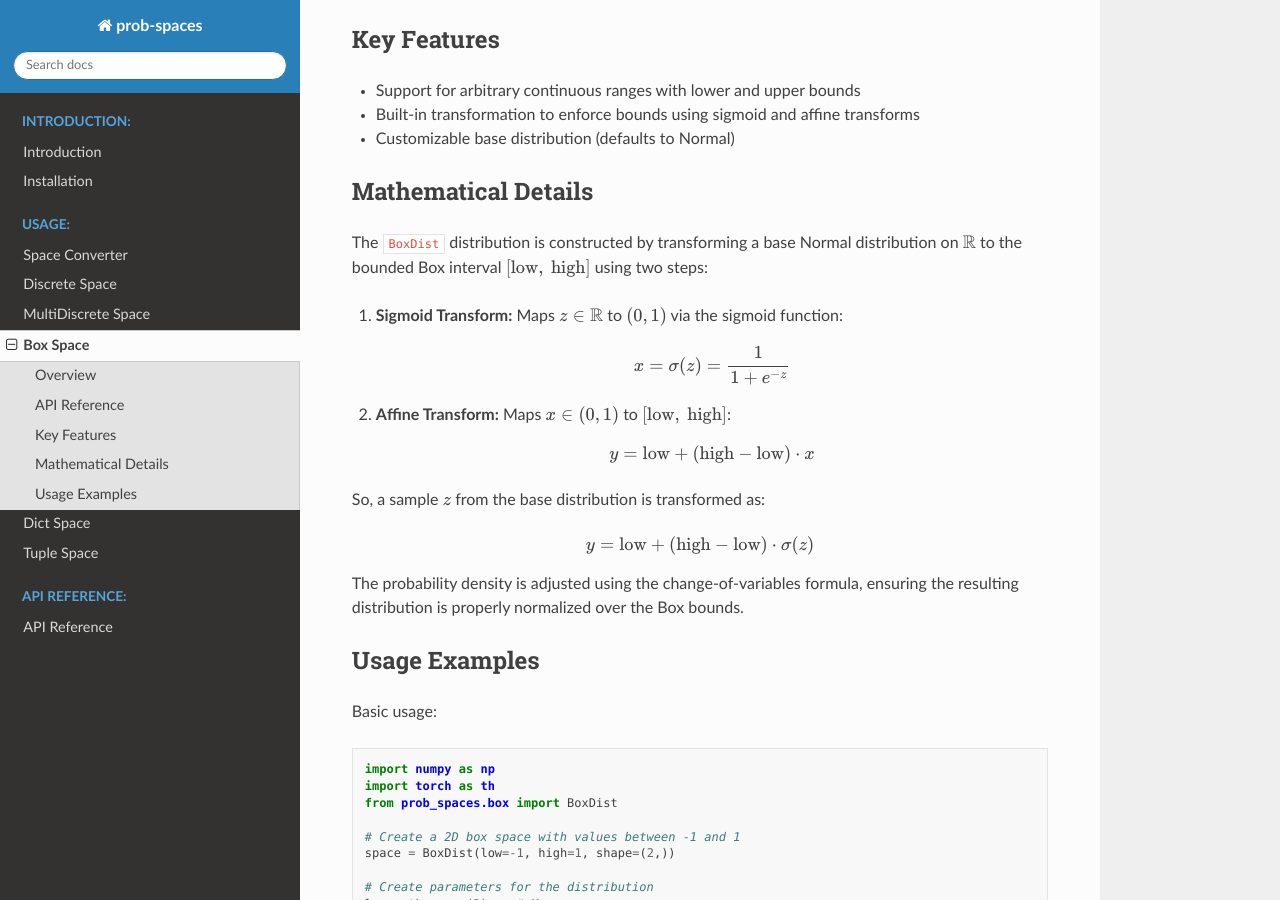
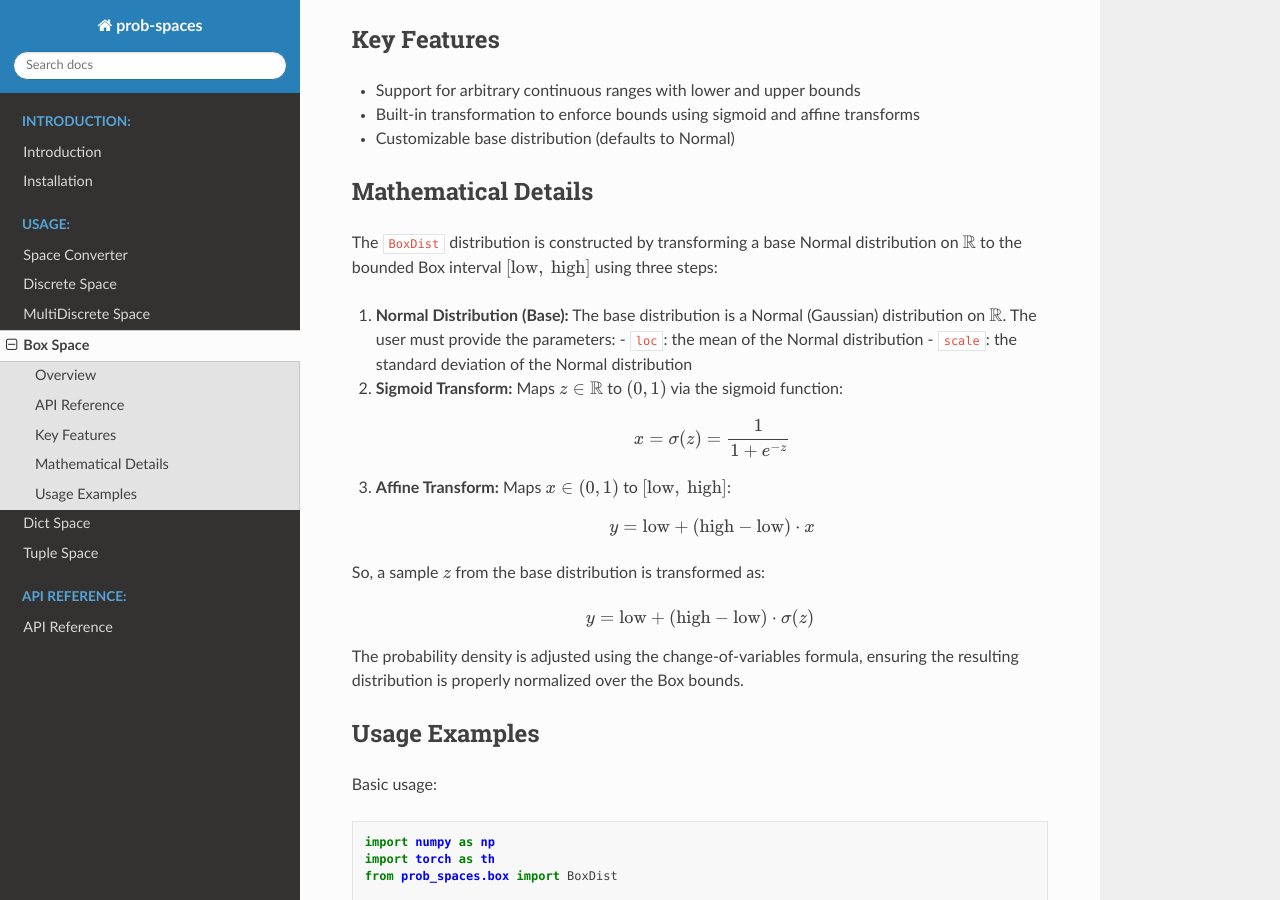
Before and after one commit to DanielAvdar/prob-spaces, a Sphinx documentation site: the page built from docs/source/modules/box.rst, in a window 1280 px wide and 900 px high, scrolled down 543 px. Built offline with Sphinx 7.4.7 and the Read the Docs theme 3.1.0, drawn with Linux system fonts in a browser that asks for light colours.

Commit message:
Update BoxDist construction steps in documentation
Clarified the construction process of the BoxDist distribution by explicitly adding the base Normal distribution as a distinct step. This improves the explanation by providing more detail on the input parameters and flow.

Signed-off-by: DanielAvdar <66269169+DanielAvdar@users.noreply.github.com>

```diff
--- a/docs/source/modules/box.rst
+++ b/docs/source/modules/box.rst
@@ -30,15 +30,20 @@ Key Features
 Mathematical Details
 -------------------
 
-The ``BoxDist`` distribution is constructed by transforming a base Normal distribution on :math:`\mathbb{R}` to the bounded Box interval :math:`[\mathrm{low},\ \mathrm{high}]` using two steps:
+The ``BoxDist`` distribution is constructed by transforming a base Normal distribution on :math:`\mathbb{R}` to the bounded Box interval :math:`[\mathrm{low},\ \mathrm{high}]` using three steps:
 
-1. **Sigmoid Transform:**
+1. **Normal Distribution (Base):**
+   The base distribution is a Normal (Gaussian) distribution on :math:`\mathbb{R}`. The user must provide the parameters:
+   - ``loc``: the mean of the Normal distribution
+   - ``scale``: the standard deviation of the Normal distribution
+
+2. **Sigmoid Transform:**
    Maps :math:`z \in \mathbb{R}` to :math:`(0, 1)` via the sigmoid function:
 
    .. math::
       x = \sigma(z) = \frac{1}{1 + e^{-z}}
 
-2. **Affine Transform:**
+3. **Affine Transform:**
    Maps :math:`x \in (0, 1)` to :math:`[\mathrm{low},\ \mathrm{high}]`:
 
    .. math::
```
